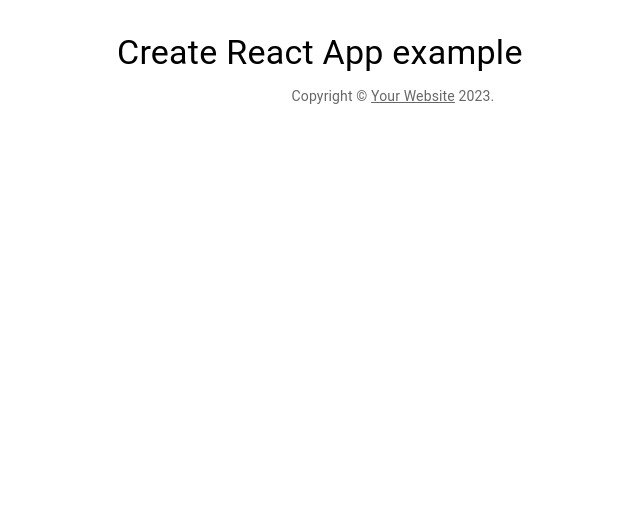
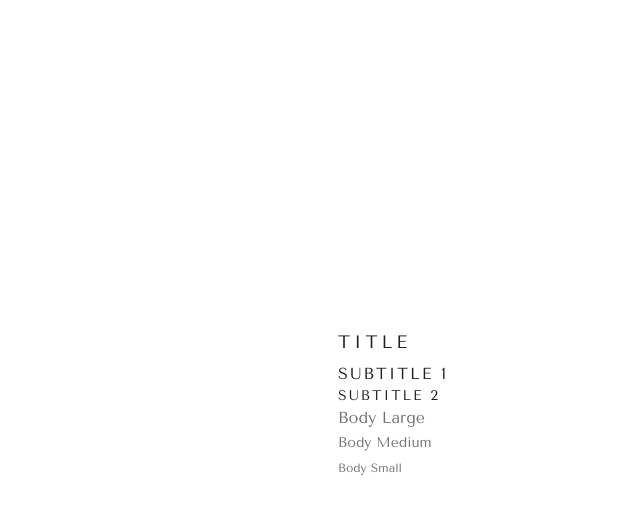
Before and after one commit to DandiIndraWijaya/my-react-js-template, a React (Create React App) app: page / in a window 1280 px wide. Shown: the top 514 px of the page, without its empty margins (247-887 px from the left). Built offline with nearby package versions, Linux system fonts and the light colour scheme.

Commit message:
[ADD] material ui & theme

```diff
--- a/package.json
+++ b/package.json
@@ -16,6 +16,7 @@
     "react": "^18.2.0",
     "react-dom": "^18.2.0",
     "react-scripts": "5.0.1",
+    "typeface-tenor-sans": "^1.1.13",
     "typescript": "*",
     "web-vitals": "^2.1.4"
   },
--- a/src/App.tsx
+++ b/src/App.tsx
@@ -1,32 +1,70 @@
 import * as React from 'react';
-import Container from '@mui/material/Container';
 import Typography from '@mui/material/Typography';
 import Box from '@mui/material/Box';
-import Link from '@mui/material/Link';
-
-const Copyright: React.FC = () => {
-  return (
-    <Typography variant="body2" color="text.secondary" align="center">
-      {'Copyright © '}
-      <Link color="inherit" href="https://mui.com/">
-        Your Website
-      </Link>{' '}
-      {new Date().getFullYear()}
-      {'.'}
-    </Typography>
-  );
-};
 
 const App: React.FC = () => {
   return (
-    <Container maxWidth="sm">
-      <Box sx={{ my: 4 }}>
-        <Typography variant="h4" component="h1" gutterBottom>
-          Create React App example
-        </Typography>
-        <Copyright />
+    <Box
+      height='100vh'
+    >
+      <Box
+        display="flex"
+        justifyContent="center"
+        alignItems="center"
+        height="100%"
+      >
+        <Box>
+          <Box>
+            <Typography
+              variant="title"
+            >
+              Title
+            </Typography>
+          </Box>
+
+          <Box>
+            <Typography
+              variant="subtitle1"
+            >
+          Subtitle 1
+            </Typography>
+          </Box>
+
+          <Box>
+            <Typography
+              variant="subtitle2"
+            >
+          Subtitle 2
+            </Typography>
+          </Box>
+
+          <Box>
+            <Typography
+              variant="bodyLarge"
+            >
+            Body Large
+            </Typography>
+          </Box>
+
+          <Box>
+            <Typography
+              variant="bodyMedium"
+            >
+            Body Medium
+            </Typography>
+          </Box>
+
+          <Box>
+            <Typography
+              variant="bodySmall"
+            >
+            Body Small
+            </Typography>
+          </Box>
+        </Box>
+
       </Box>
-    </Container>
+    </Box>
   );
 };
 
--- a/src/index.tsx
+++ b/src/index.tsx
@@ -3,14 +3,20 @@ import ReactDOM from 'react-dom/client';
 import './index.css';
 import App from './App';
 import reportWebVitals from './reportWebVitals';
+import CssBaseline from '@mui/material/CssBaseline';
+import { ThemeProvider } from '@mui/material/styles';
+import theme from './theme';
 
 const root = ReactDOM.createRoot(
   document.getElementById('root') as HTMLElement
 );
 root.render(
-  <React.StrictMode>
+  <ThemeProvider theme={theme}>
+    {/* CssBaseline kickstart an elegant, consistent,
+     and simple baseline to build upon. */}
+    <CssBaseline />
     <App />
-  </React.StrictMode>
+  </ThemeProvider>
 );
 
 // If you want to start measuring performance in your app, pass a function
--- /dev/null
+++ b/src/theme/index.ts
@@ -0,0 +1,126 @@
+import { createTheme } from '@mui/material/styles';
+import 'typeface-tenor-sans';
+
+declare module '@mui/material/styles' {
+  interface Palette {
+    dark: string
+    gray: string
+    black: string
+    grayBody: string
+    grayLabel: string
+    grayPlaceHolder: string
+    line: string
+    inputBg: string
+    offWhite: string
+    bg: string
+  }
+  interface PaletteOptions {
+    dark: string
+    gray: string
+    black: string
+    grayBody: string
+    grayLabel: string
+    grayPlaceHolder: string
+    line: string
+    inputBg: string
+    offWhite: string
+    bg: string
+  }
+
+  interface TypographyVariants {
+    title: React.CSSProperties
+    subtitle1: React.CSSProperties
+    subtitle2: React.CSSProperties
+    bodyLarge: React.CSSProperties
+    bodyMedium: React.CSSProperties
+    bodySmall: React.CSSProperties
+  }
+
+  // allow configuration using `createTheme`
+  interface TypographyVariantsOptions {
+    title?: React.CSSProperties
+    subtitle1?: React.CSSProperties
+    subtitle2?: React.CSSProperties
+    bodyLarge?: React.CSSProperties
+    bodyMedium?: React.CSSProperties
+    bodySmall?: React.CSSProperties
+  }
+}
+
+// Update the Typography's variant prop options
+declare module '@mui/material/Typography' {
+  interface TypographyPropsVariantOverrides {
+    title: true
+    subtitle1: true
+    subtitle2: true
+    bodyLarge: true
+    bodyMedium: true
+    bodySmall: true
+  }
+}
+
+// Create a theme instance.
+const theme = createTheme({
+  palette: {
+    primary: {
+      main: '#A8715A'
+    },
+    secondary: {
+      main: '#DD8560'
+    },
+    dark: '#252525',
+    gray: '#878787',
+    black: '#000000',
+    grayBody: '#333333',
+    grayLabel: '#555555',
+    grayPlaceHolder: '#888888',
+    line: '#E0CFBA',
+    inputBg: '#F9F9F9',
+    offWhite: '#FCFCFC',
+    bg: '#F8F0E7'
+  },
+  typography: {
+    fontFamily: 'Tenor Sans',
+    title: {
+      fontSize: '18px',
+      fontWeight: 400,
+      lineHeight: '40px',
+      letterSpacing: '4px',
+      textTransform: 'uppercase'
+    },
+    subtitle1: {
+      fontSize: '16px',
+      fontWeight: 400,
+      lineHeight: '24px',
+      letterSpacing: '2px',
+      textTransform: 'uppercase'
+    },
+    subtitle2: {
+      fontSize: '14px',
+      fontWeight: 400,
+      lineHeight: '20px',
+      letterSpacing: '2px',
+      textTransform: 'uppercase'
+    },
+    bodyLarge: {
+      fontWeight: 400,
+      fontSize: '16px',
+      color: '#727272',
+      lineHeight: '24px'
+    },
+    bodyMedium: {
+      fontWeight: 400,
+      fontSize: '14px',
+      color: '#727272',
+      lineHeight: '24px'
+    },
+    bodySmall: {
+      fontWeight: 400,
+      fontSize: '12px',
+      color: '#727272',
+      lineHeight: '18px'
+    }
+  }
+});
+
+export default theme;
```
Also changed, not shown: 1 other file (tests, documents, lock files or other folders).
